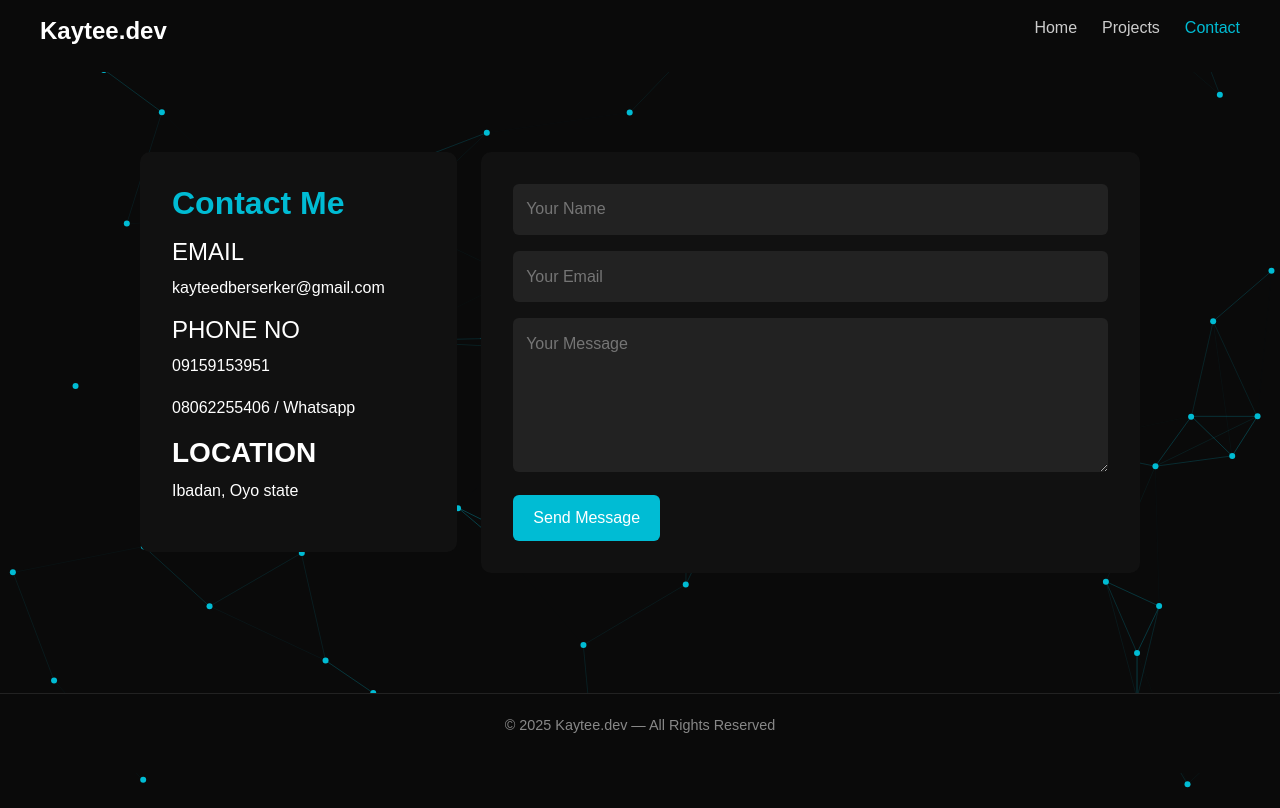
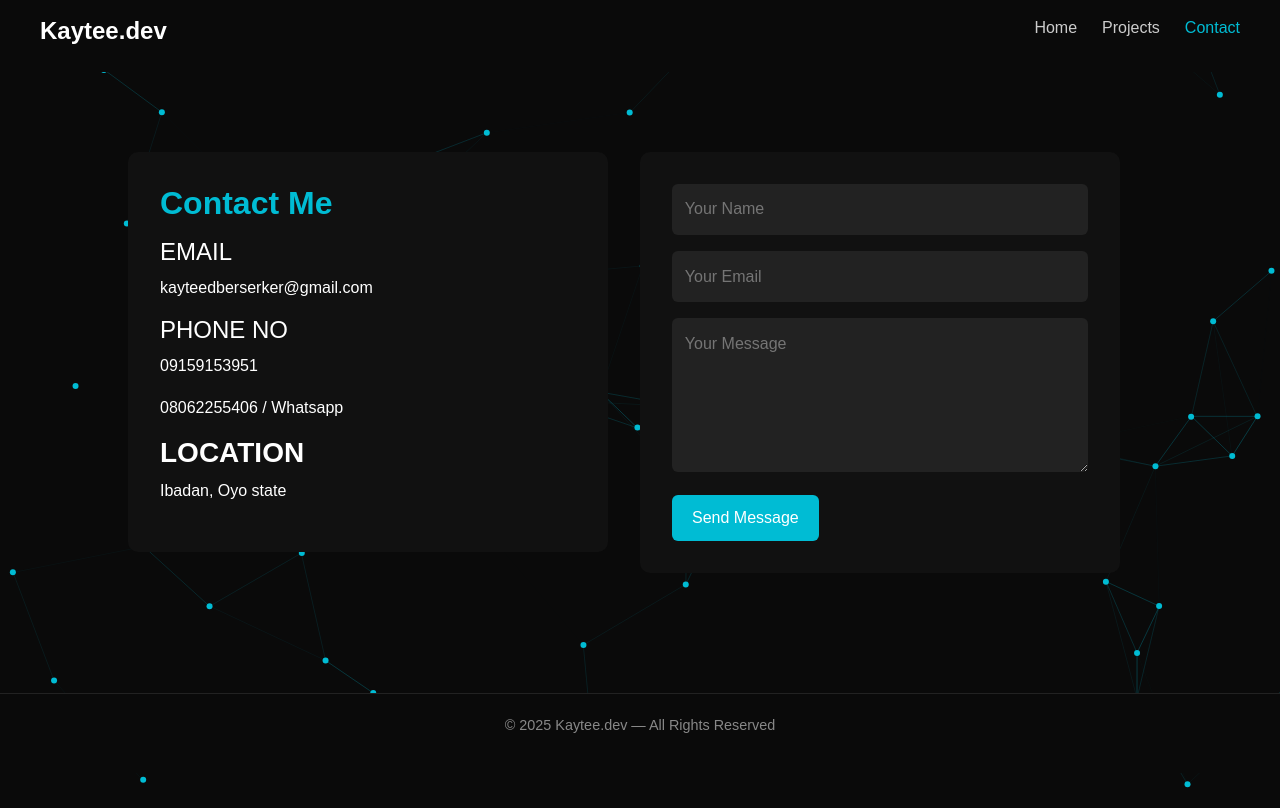
Before and after one commit to Ukabir/New-portfolio, a React (Vite) app: page /contact in a window 1280 px wide. Built offline with nearby package versions, Linux system fonts and the light colour scheme.

Commit message:
Added contact function using emailJS

```diff
--- a/package.json
+++ b/package.json
@@ -10,12 +10,14 @@
     "preview": "vite preview"
   },
   "dependencies": {
+    "@emailjs/browser": "^4.4.1",
     "aos": "^2.3.4",
     "axios": "^1.12.2",
     "framer-motion": "^12.23.24",
     "react": "^19.1.1",
     "react-dom": "^19.1.1",
     "react-router-dom": "^7.9.4",
+    "react-toastify": "^11.0.5",
     "react-tsparticles": "^2.12.2",
     "tsparticles": "^3.9.1"
   },
--- a/src/Pages/Contact.jsx
+++ b/src/Pages/Contact.jsx
@@ -1,19 +1,40 @@
+import { useEffect, useState } from "react";
 import AOS from "aos";
 import "aos/dist/aos.css";
-import { useEffect } from "react";
+import emailjs from "@emailjs/browser";
 import "../Styles/contact.css";
+import { toast, ToastContainer } from "react-toastify";
 
 const Contact = () => {
+  const [load, setLoad] = useState(false)
   useEffect(() => {
     AOS.init({ duration: 800 });
   }, []);
 
+  const sendEmail = (e) => {
+    setLoad(true)
+    e.preventDefault();
+
+    emailjs.sendForm(
+      "service_xa2ivd7",    // replace with your EmailJS service ID
+      "template_u477yw4",   // replace with your EmailJS template ID
+      e.target,
+      "ti16suquODdfzS2zW"     // replace with your EmailJS public key
+    ).then(
+      (result) => {
+        toast.success("Message sent successfully!");
+        setLoad(false)
+        e.target.reset();
+      },
+      (error) => {
+        toast.error("Failed to send message, please try again." + error.text);
+        setLoad(false)
+      }
+    );
+  };
+
   return (
     <section className="section sectL" data-aos="zoom-in">
-      <div className="container">
-        <div className="row">
-          {/* Contact Info */}
-          <div className="col-12 col-md-4 mb-4 mb-md-0">
       <div className="contact-1">
         <h2>Contact Me</h2>
         <div>
@@ -30,23 +51,14 @@ const Contact = () => {
           <p>Ibadan, Oyo state</p>
         </div>
       </div>
-          </div>
 
-          {/* Contact Form */}
-          <div className="col-12 col-md-8">
-            <form
-              action="https://formspree.io/f/mayrelzr"
-              method="POST"
-              className="contact-2"
-            >
-              <input type="text" name="name" placeholder="Your Name" required />
-              <input type="email" name="email" placeholder="Your Email" required />
+      <form className="contact-2" onSubmit={sendEmail}>
+        <input type="text" name="from_name" placeholder="Your Name" required />
+        <input type="email" name="from_email" placeholder="Your Email" required />
         <textarea name="message" rows="5" placeholder="Your Message" required></textarea>
-              <button id="btn" type="submit">Send Message</button>
+        <button disabled={load} id="btn" type="submit">{load ? "Loading..." : "Send Message"}</button>
       </form>
-          </div>
-        </div>
-      </div>
+    <ToastContainer />
     </section>
   );
 };
```
Also changed, not shown: 1 other file (tests, documents, lock files or other folders). Lines whose indentation alone changed are shown as unchanged.
